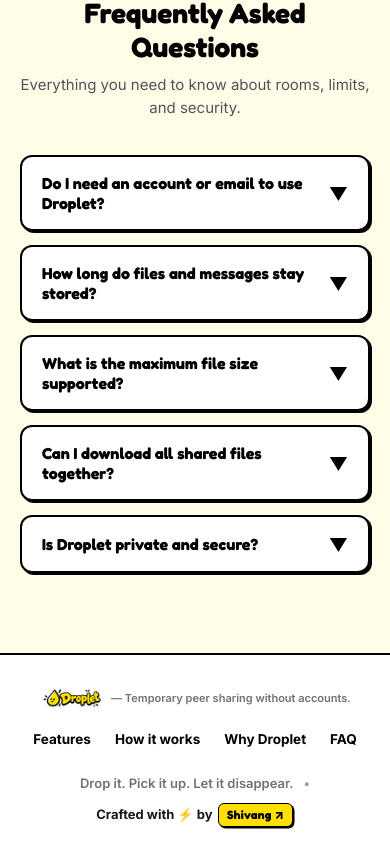
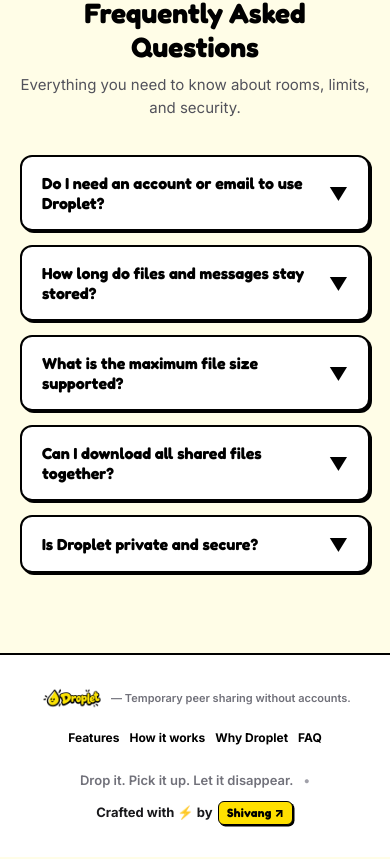
Before and after one commit to idi01-git/Droplet, a React (Vite) app: page / in a window 390 px wide. Shown: the part 4635-5494 px from the top of the page. Built offline with nearby package versions, Linux system fonts and the light colour scheme.

Commit message:
fix(responsive): keep footer navigation links strictly in single row on mobile screens

```diff
--- a/src/index.css
+++ b/src/index.css
@@ -926,6 +926,44 @@
   }
 }
 
+/* Footer Navigation Links: Strictly 1 Single Row across all mobile screen sizes */
+.nb-footer-nav-links {
+  display: flex;
+  align-items: center;
+  gap: 20px;
+  flex-wrap: nowrap !important;
+  white-space: nowrap !important;
+}
+
+@media (max-width: 768px) {
+  .nb-footer-nav-links {
+    width: 100% !important;
+    justify-content: center !important;
+    gap: 14px !important;
+    font-size: 13px !important;
+    flex-wrap: nowrap !important;
+    white-space: nowrap !important;
+  }
+}
+
+@media (max-width: 420px) {
+  .nb-footer-nav-links {
+    gap: 10px !important;
+    font-size: 12px !important;
+    flex-wrap: nowrap !important;
+    white-space: nowrap !important;
+  }
+}
+
+@media (max-width: 360px) {
+  .nb-footer-nav-links {
+    gap: 7px !important;
+    font-size: 11px !important;
+    flex-wrap: nowrap !important;
+    white-space: nowrap !important;
+  }
+}
+
 .nb-footer-bottom-row {
   display: flex;
   align-items: center;
--- a/src/views/HomeView.tsx
+++ b/src/views/HomeView.tsx
@@ -1433,15 +1433,17 @@
               </span>
             </div>
 
-            {/* Sections on Right */}
+            {/* Sections on Right (Strictly 1 single row across all mobile screen sizes) */}
             <div
+              className="nb-footer-nav-links"
               style={{
                 display: 'flex',
                 alignItems: 'center',
-                gap: '24px',
+                gap: '20px',
                 fontSize: '13.5px',
                 fontWeight: 700,
-                flexWrap: 'wrap',
+                flexWrap: 'nowrap',
+                whiteSpace: 'nowrap',
               }}
             >
               <a href="#features" className="nb-footer-link" style={{ color: '#000000', textDecoration: 'none' }}>
```
